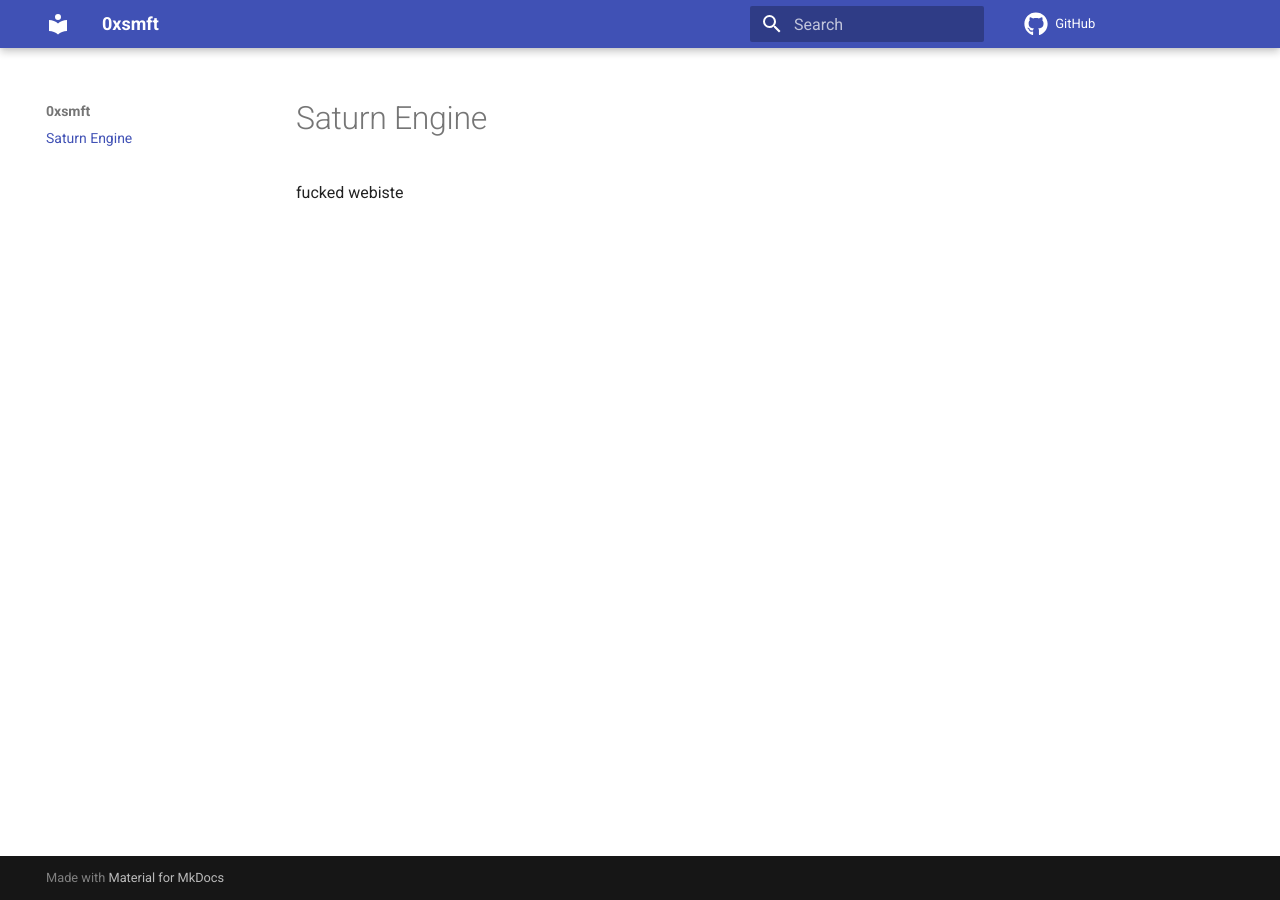
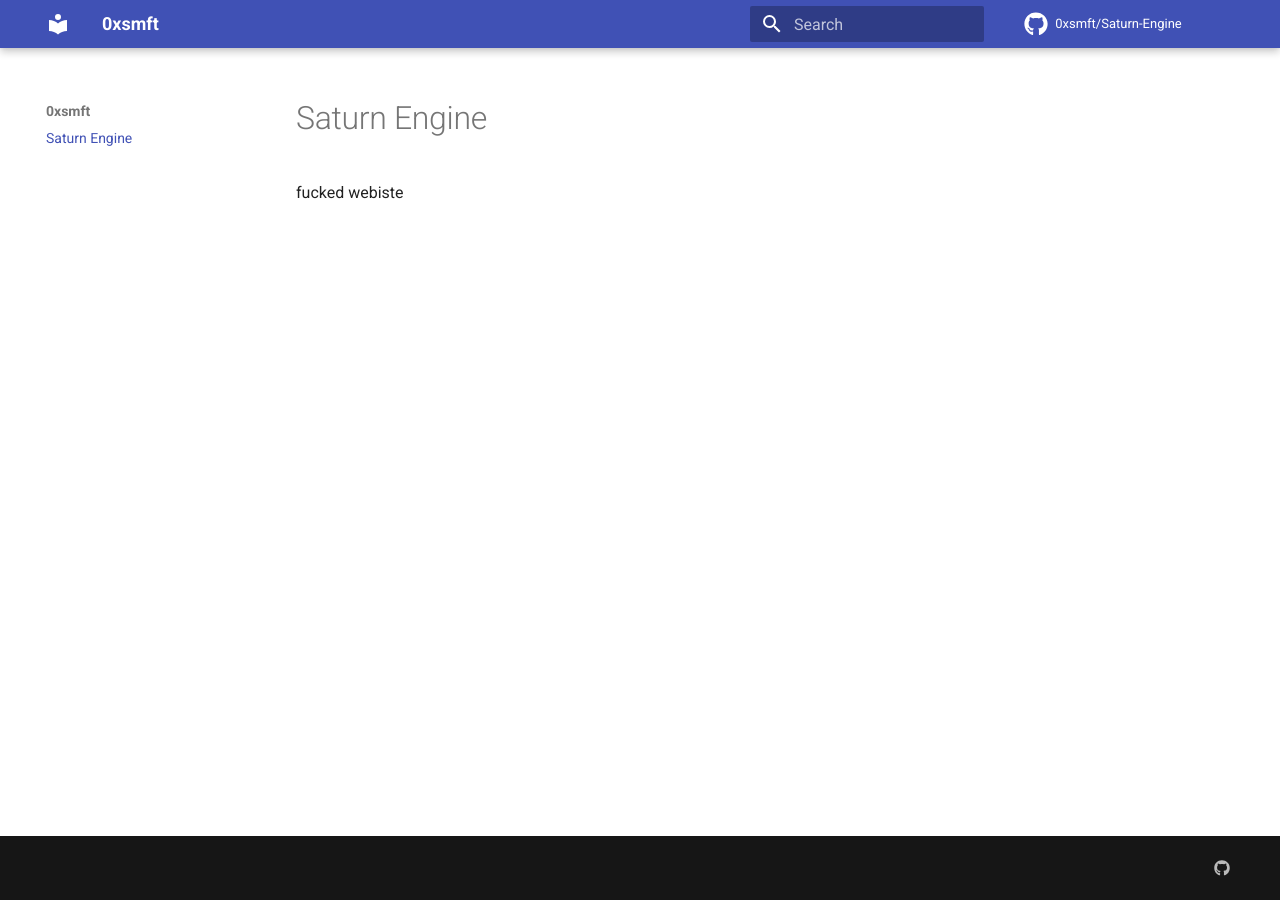
Before and after one commit to 0xsmft/0xsmft.github.io, an MkDocs documentation site: the page built from docs/index.md, in a window 1280 px wide. Built offline with MkDocs 1.6.1 and Material for MkDocs 9.7.7, drawn with Linux system fonts in a browser that asks for light colours; comment, search, counter and statistics services are not loaded; the version menu is left out.

Commit message:
Testing footer

```diff
--- a/mkdocs.yml
+++ b/mkdocs.yml
@@ -1,9 +1,16 @@
 site_name: 0xsmft
 repo_url: https://github.com/0xsmft/Saturn-Engine
+repo_name: 0xsmft/Saturn-Engine
 theme:
   name: material
   icon:
     repo: fontawesome/brands/github
+  features:
+    - navigation.footer
 extra:
   version:
     provider: mike
+  social:
+    - icon: fontawesome/brands/github
+      link: https://github.com/0xsmft
+  generator: false
```
